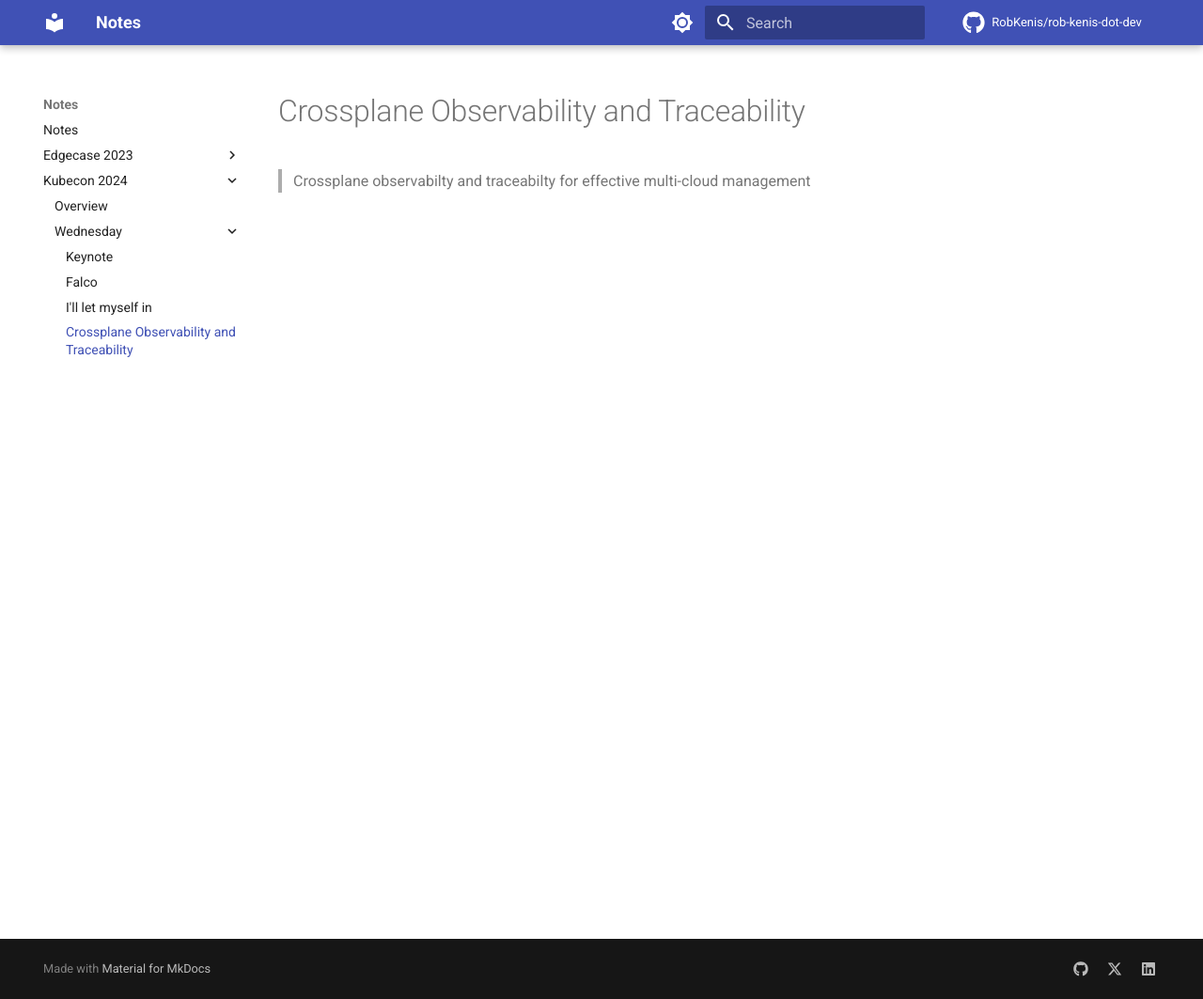
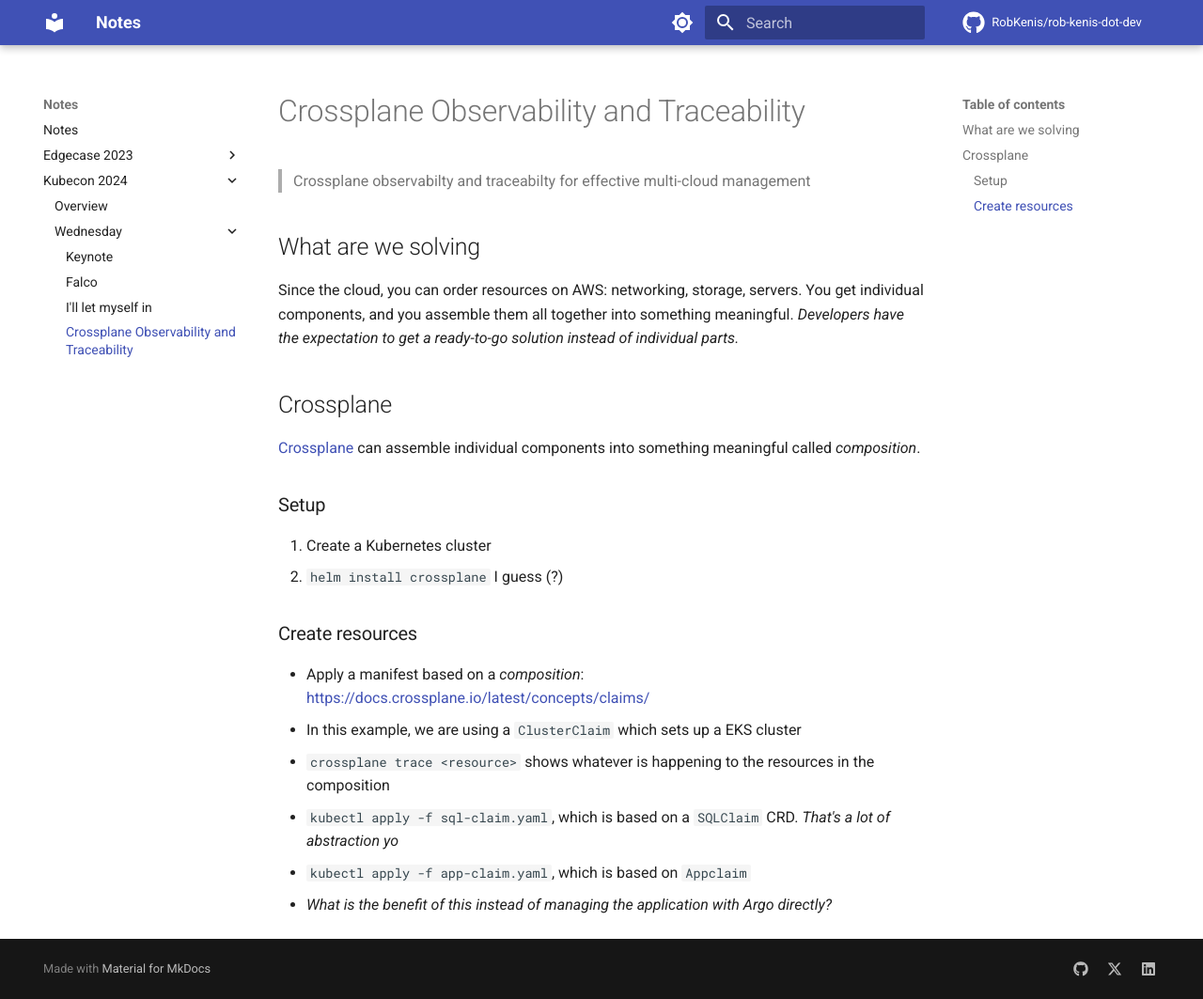
Before and after one commit to RobKenis/rob-kenis-dot-dev, an MkDocs documentation site: the page built from docs/kubecon-2024/wednesday/4-crossplane-observability.md, in a window 1280 px wide and 1063 px high. Shown: the whole window at 94% size. Built offline with MkDocs 1.6.1 and Material for MkDocs 9.7.7, drawn with Linux system fonts in a browser that asks for light colours; comment, search, counter and statistics services are not loaded.

Commit message:
Add notes on intro to crossplane

```diff
--- a/docs/kubecon-2024/wednesday/4-crossplane-observability.md
+++ b/docs/kubecon-2024/wednesday/4-crossplane-observability.md
@@ -1,3 +1,26 @@
 # Crossplane Observability and Traceability
 
 > Crossplane observabilty and traceabilty for effective multi-cloud management
+
+## What are we solving
+
+Since the cloud, you can order resources on AWS: networking, storage, servers. You get individual components, and you assemble them
+all together into something meaningful. _Developers have the expectation to get a ready-to-go solution instead of individual parts._
+
+## Crossplane
+
+[Crossplane](https://www.crossplane.io/) can assemble individual components into something meaningful called _composition_.
+
+###  Setup
+
+1. Create a Kubernetes cluster
+2. `helm install crossplane` I guess (?)
+
+### Create resources
+
+- Apply a manifest based on a _composition_: <https://docs.crossplane.io/latest/concepts/claims/>
+  - In this example, we are using a `ClusterClaim` which sets up a EKS cluster
+- `crossplane trace <resource>` shows whatever is happening to the resources in the composition
+- `kubectl apply -f sql-claim.yaml`, which is based on a `SQLClaim` CRD. _That's a lot of abstraction yo_
+- `kubectl apply -f app-claim.yaml`, which is based on `Appclaim`
+  - _What is the benefit of this instead of managing the application with Argo directly?_
```
